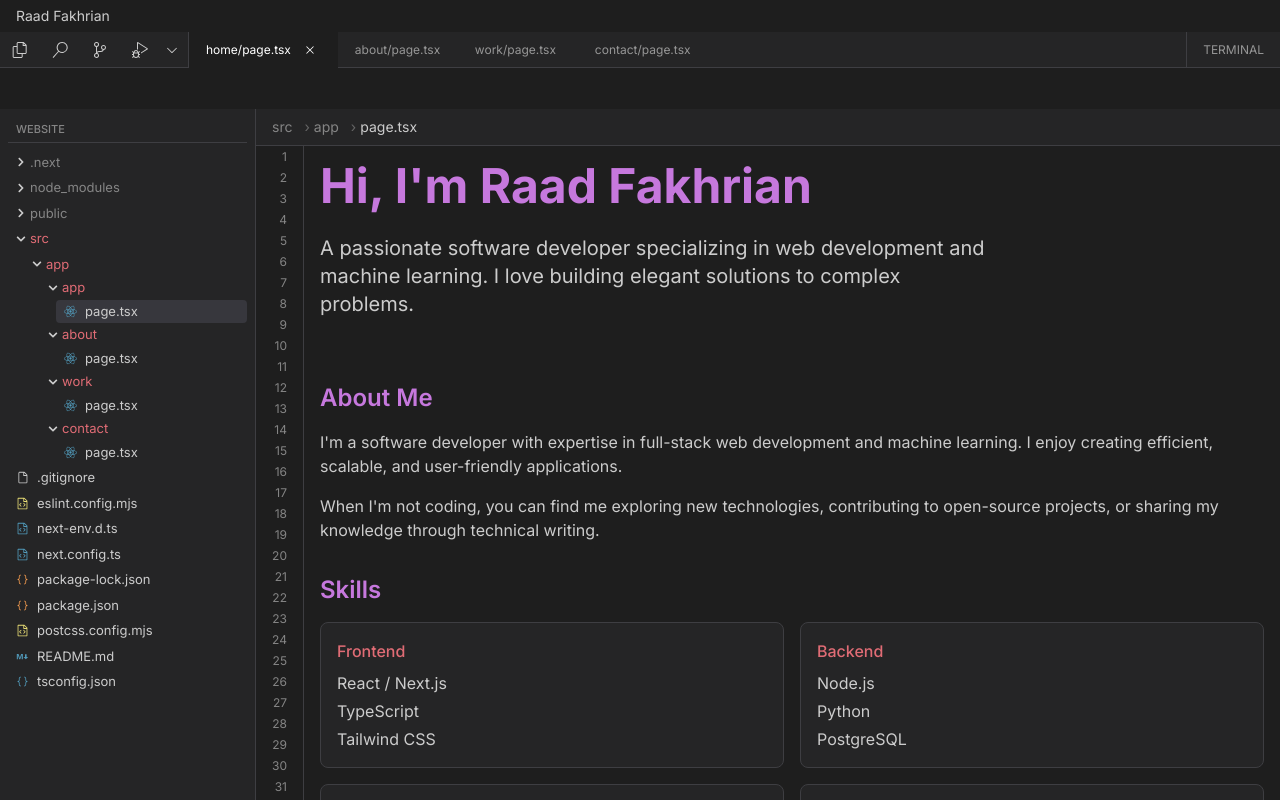
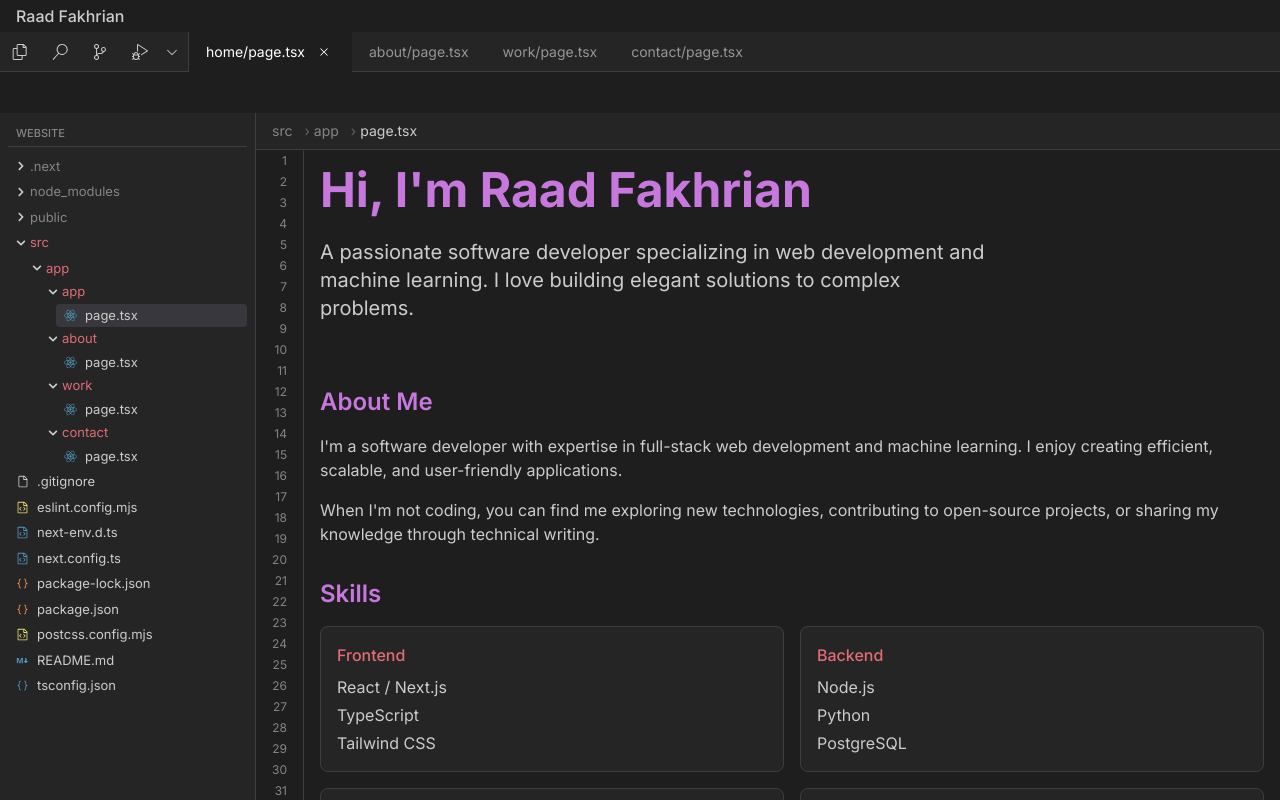
Before and after one commit to raadthedeveloper/website, a Next.js app: page / in a window 1280 px wide. Built offline with nearby package versions, Linux system fonts and the light colour scheme.

Commit message:
UI changes

```diff
--- a/src/app/layout.tsx
+++ b/src/app/layout.tsx
@@ -20,9 +20,15 @@ export default function RootLayout({
       <body className={inter.className}>
         <div className="flex flex-col h-screen bg-[#1e1e1e] text-[#cccccc]">
           <Navigation />
-          <main className="flex-1 overflow-auto">
-            {children}
-          </main>
+          <div className="flex flex-1 overflow-hidden">
+
+            {/* Main content + Terminal */}
+            <div className="flex flex-col flex-1">
+              <main className="flex-1 overflow-auto">
+                {children}
+              </main>
+            </div>
+          </div>
         </div>
       </body>
     </html>
--- a/src/components/Navigation.tsx
+++ b/src/components/Navigation.tsx
@@ -13,11 +13,11 @@ export default function Navigation() {
     <div className="w-full">
       {/* Top Bar */}
       <div className="h-8 bg-[#1e1e1e] flex items-center px-4">
-        <span className="text-[#cccccc] text-sm">Raad Fakhrian</span>
+        <span className="text-[#cccccc] text-base font-medium">Raad Fakhrian</span>
       </div>
 
       {/* Tab Bar */}
-      <div className="h-9 bg-[#252526] flex items-center border-b border-[#3e3e42]">
+      <div className="h-10 bg-[#252526] flex items-center border-b border-[#3e3e42]">
         {/* Side Icons with Dropdown */}
         <div className="flex h-full border-r border-[#3e3e42] items-center pr-1">
           <div className="flex items-center">
@@ -40,7 +40,7 @@ export default function Navigation() {
         </div>
 
         {/* Tabs */}
-        <div className="flex flex-1">
+        <div className="flex">
           {[
             { path: '/', label: 'page.tsx' },
             { path: '/about', label: 'page.tsx' },
@@ -50,13 +50,13 @@ export default function Navigation() {
             <Link
               key={index}
               href={item.path}
-              className={`flex items-center h-9 px-4 border-t border-l border-r border-transparent min-w-[120px] ${
+              className={`flex items-center h-10 px-4 border-t border-l border-r border-transparent group ${
                 isActive(item.path)
                   ? 'bg-[#1e1e1e] text-white border-[#3e3e42]'
                   : 'text-[#969696] hover:text-white'
               }`}
             >
-              <span className="text-xs flex-1">
+              <span className="text-sm">
                 {item.path === '/' ? 'home/' : item.path.slice(1) + '/'}{item.label}
               </span>
               {isActive(item.path) && (
@@ -67,11 +67,6 @@ export default function Navigation() {
             </Link>
           ))}
         </div>
-
-        {/* Terminal Panel */}
-        <div className="h-full border-l border-[#3e3e42] flex items-center px-4">
-          <span className="text-[#969696] text-xs">TERMINAL</span>
-        </div>
       </div>
     </div>
   );
```
